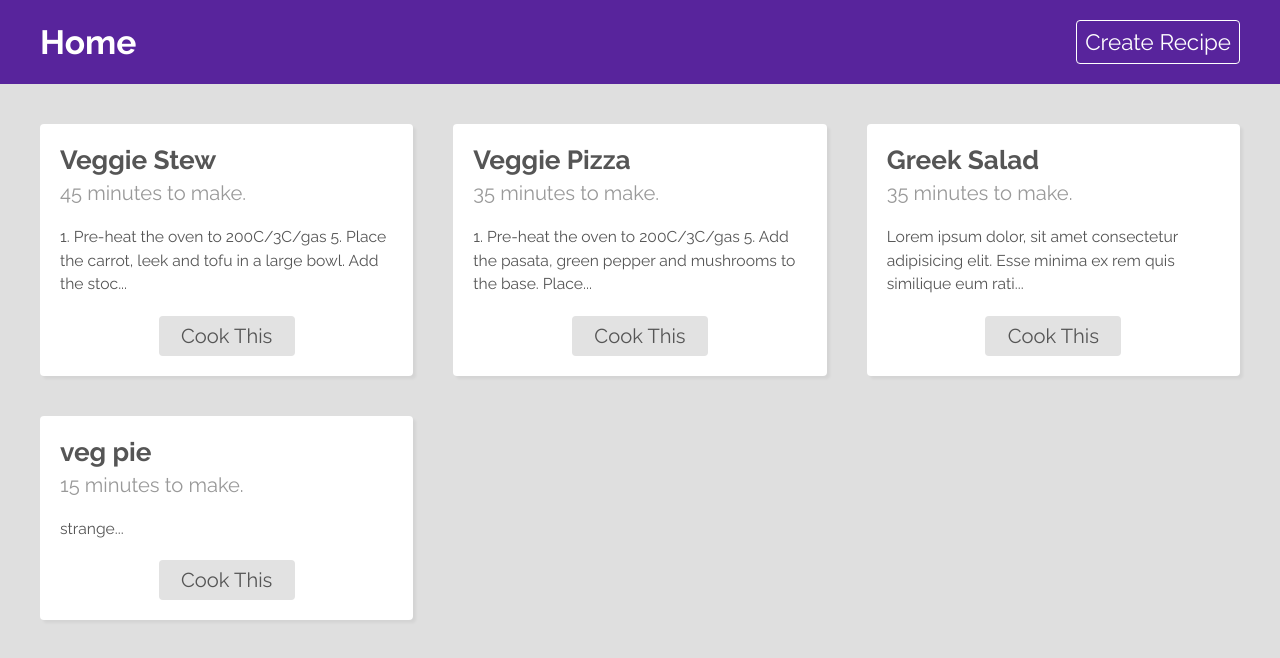
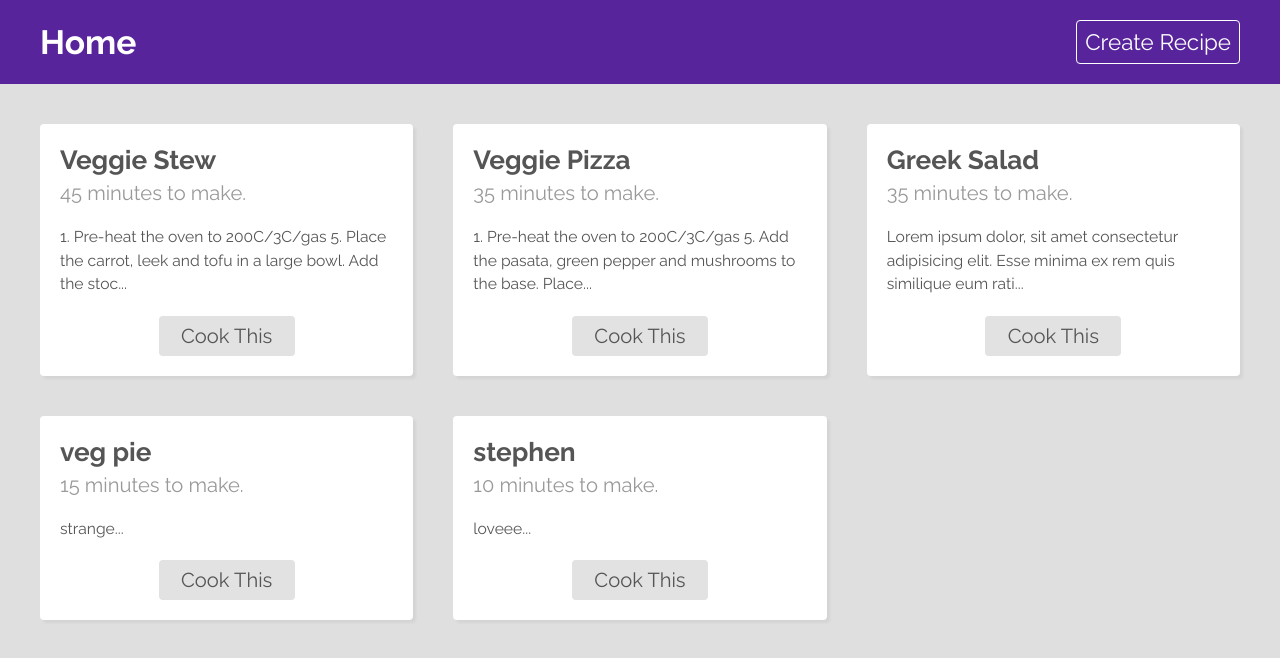
Before and after one commit to StephensGit/recipe-app, a React (Create React App) app: page / in a window 1280 px wide. Shown: the top 658 px of the page. Built offline with nearby package versions, Linux system fonts and the light colour scheme; data requests are answered from the project's data file.

Commit message:
re-direct to home after post request

```diff
--- a/data/db.json
+++ b/data/db.json
@@ -43,6 +43,13 @@
       "method": "strange",
       "cookingTime": "15 minutes ",
       "id": "xoTjQuz"
+    },
+    {
+      "title": "stephen",
+      "ingredients": [],
+      "method": "loveee",
+      "cookingTime": "10 minutes ",
+      "id": "Zhp6I3t"
     }
   ]
 }
--- a/src/pages/create/Create.js
+++ b/src/pages/create/Create.js
@@ -1,4 +1,5 @@
-import { useState, useRef } from 'react';
+import { useState, useRef, useEffect } from 'react';
+import { useHistory } from 'react-router-dom';
 import { useFetch } from '../../hooks/useFetch';
 
 // Styles
@@ -11,6 +12,7 @@ export default function Create() {
   const [newIngredient, setNewIngredient] = useState('');
   const [ingredients, setIngredients] = useState([]);
   const ingredientInput = useRef(null);
+  const history = useHistory();
 
   const { postData, data, error } = useFetch(
     'http://localhost:3000/recipes',
@@ -40,6 +42,13 @@ export default function Create() {
     setNewIngredient('');
     ingredientInput.current.focus();
   };
+
+  // redirect user after submit, fires once initially and takes the data as a dependency to update any time it changes
+  useEffect(() => {
+    if (data) {
+      history.push('/');
+    }
+  }, [data]);
 
   return (
     <div className='create'>
```
